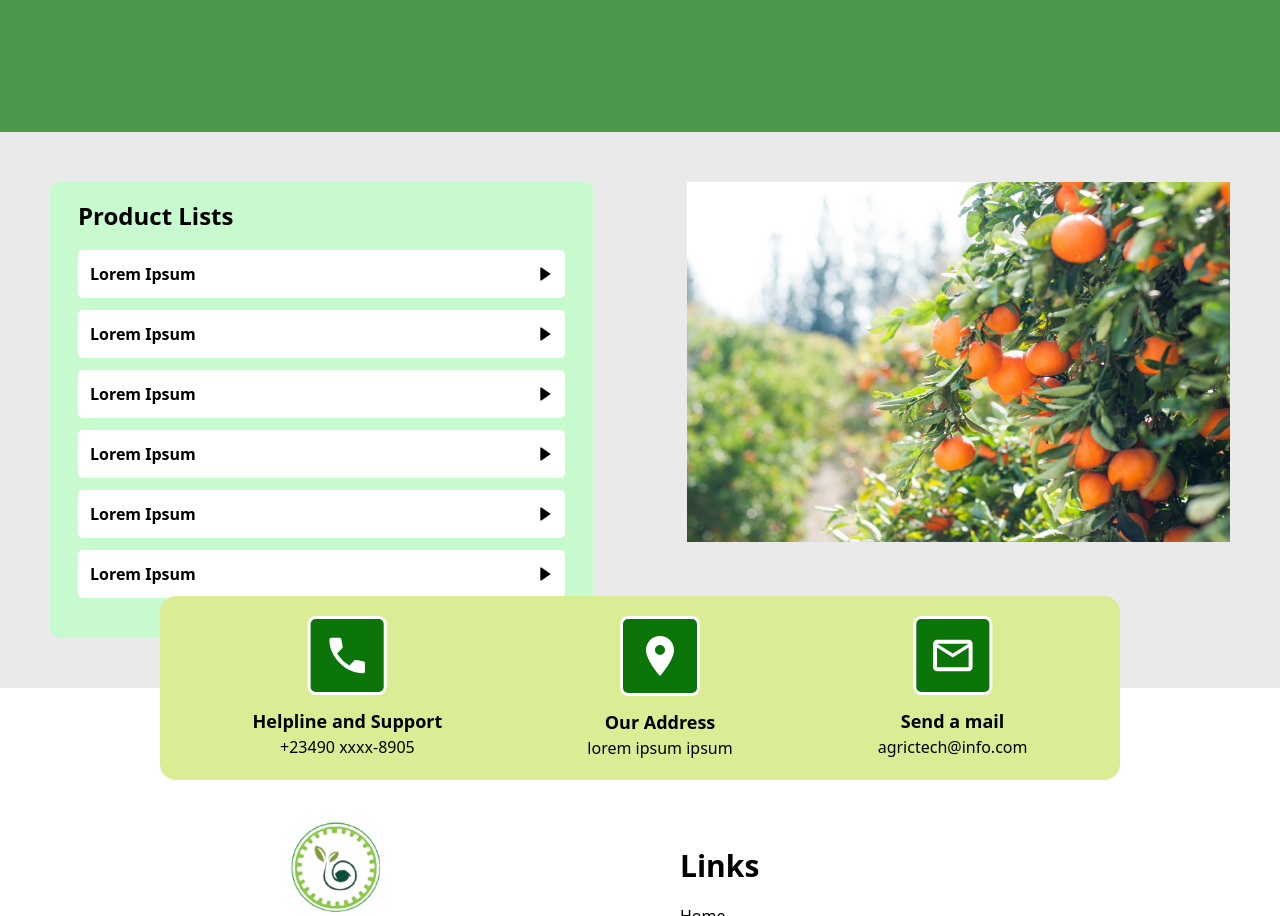
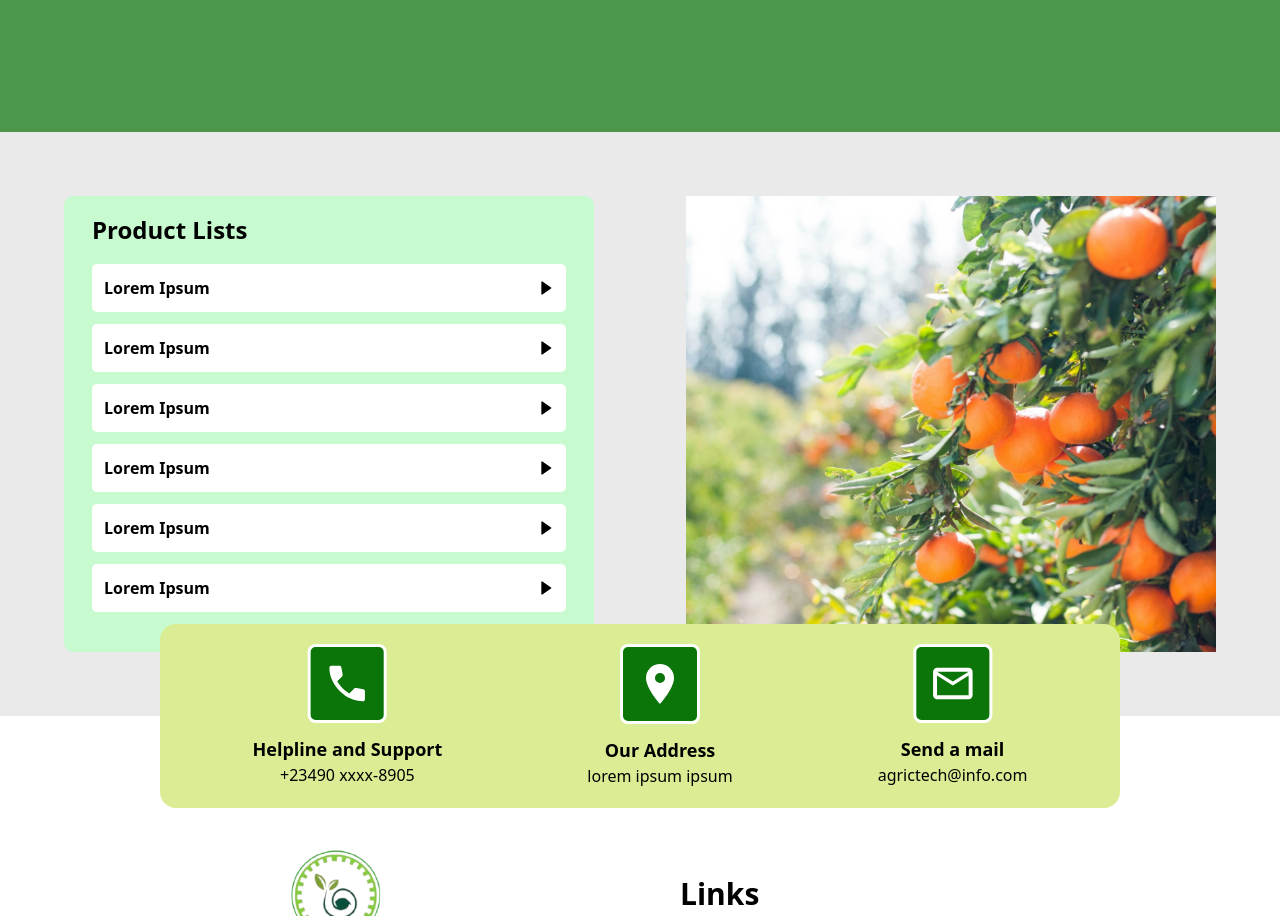
Before and after one commit to JUNNY12/bemfort, a React (Vite) app: page /products in a window 1280 px wide. Shown: the part 460-1376 px from the top of the page. Built offline with nearby package versions, Linux system fonts and the light colour scheme.

Commit message:
setup product list

```diff
--- a/src/components/specific/Products/ProductList.tsx
+++ b/src/components/specific/Products/ProductList.tsx
@@ -8,7 +8,7 @@ import ProductImage from "/public/assets/images/productImage.jpg";
 
 export default function ProductList() {
   return (
-    <FlexContainer tag={"div"} styles="p-[50px] justify-between">
+    <FlexContainer tag={"div"} styles="justify-between">
         <FlexContainer tag="div" styles="basis-[46%] bg-light-green flex-col px-7 py-7 pt-0 rounded-[9px]">
             <Typography variant={"h2"} children={"Product Lists"} styles="py-4 font-bold" />
             <FlexContainer tag="div" styles="flex-col">
@@ -22,8 +22,8 @@ export default function ProductList() {
                 }
             </FlexContainer>
         </FlexContainer>
-        <Container tag="div" styles="overflow-hidden basis-[46%]">
-            <img src={ProductImage} className="w-full"/>
+        <Container tag="div" styles="relative overflow-hidden w-[46%] basis-[46%] bg-green">
+            <img src={ProductImage} className="block absolute top-1/2 left-1/2 -translate-x-1/2 -translate-y-1/2 scale-150"/>
         </Container>
     </FlexContainer>
   )
--- a/src/pages/products/Products.tsx
+++ b/src/pages/products/Products.tsx
@@ -6,7 +6,9 @@ export default function Products() {
   return (
     <Container tag="div">
         <Jumbotron/>
-        <ProductList />
+        <Container tag="div" styles="p-[64px]">
+          <ProductList />
+        </Container>
     </Container>
   )
 }
```
